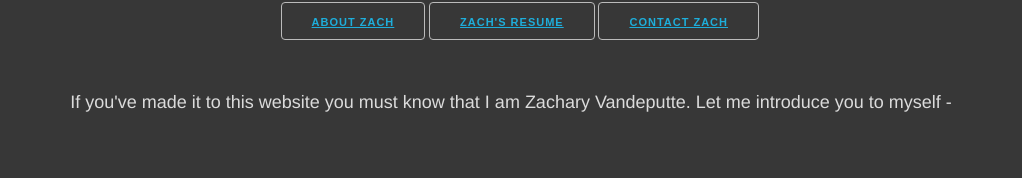
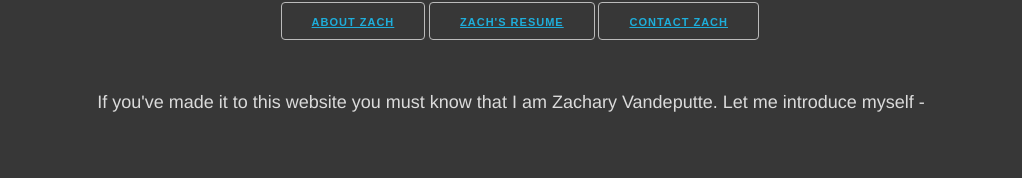
Before and after one commit to zzmv/zacharyvandeputte, a plain HTML site: page about.html in a window 1280 px wide. Shown: the part 188-366 px from the top of the page, without its empty margins (137-1159 px from the left). Drawn offline with nearby package versions, Linux system fonts and the light colour scheme.

Commit message:
Update about.html

```diff
--- a/about.html
+++ b/about.html
@@ -29,7 +29,7 @@
 
         <div class="about">
             <p>
-             If you've made it to this website you must know that I am Zachary Vandeputte. Let me introduce you to myself -
+             If you've made it to this website you must know that I am Zachary Vandeputte. Let me introduce myself -
             </p>
         </div>
 
```
